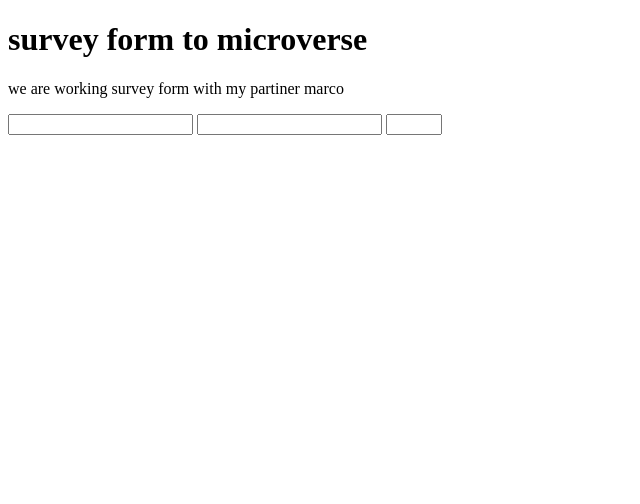
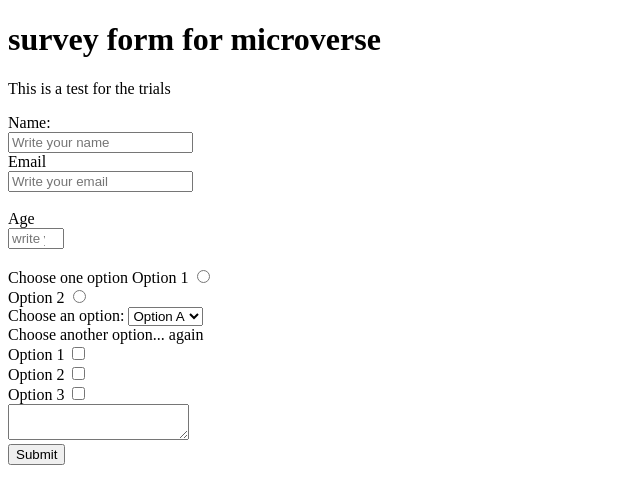
Before and after one commit to MarcoDDM/time-marco, a plain HTML site: page index.html in a window 1280 px wide. Shown: the whole page, without its empty margins (0-640 px from the left). Drawn offline with Linux system fonts and the light colour scheme.

Commit message:
17/17 tests passed

```diff
--- a/index.html
+++ b/index.html
@@ -7,18 +7,68 @@
   </head>
 
   <body>
-    <h1 id="title"> survey form to microverse </h1>
-<P id="description">we are working survey form with my partiner marco</P>
+    <h1 id="title"> survey form for microverse </h1>
+<P id="description">This is a test for the trials</P>
 
 <div>
 <form id="survey-form">
 
-  <input type="text" id="name">
-  <input type="email" id="email">
-  <input type="number" id="number" min="18" max="99">
+  <label id="name-label">Name:</label><br>
+
+  <input type="text" id="name" required placeholder="Write your name"><br>
+
+  <label id="email-label">Email</label><br>
+
+  <input type="email" id="email" required placeholder="Write your email"><br><br>
+
+  <label id="number-label" >Age</label><br>
+
+  <input type="number" id="number" min="18" max="99" placeholder="write your age"><br><br>
+
+
+ <label type="text">Choose one option</label>
+
+ <label>Option 1
+  <input name="radio-option" type="radio" id="radio" value="first-option">
+ </label> <br>
+ <label>Option 2
+  <input name="radio-option" type="radio" id="radio" value="second-option">
+ </label> <br>
+
+ <label type="text">Choose an option:</label>
+
+  <select name="option" id="dropdown">
+    <option value="option">Option A</option>
+    <option value="option">Option B</option>
+    <option value="option">Option C</option>
+    <option value="option">Option D</option>
+  </select>
+
+  <br>
+
+  <label type="checkbox">
+    <label type="text">Choose another option... again</label> <br>
+    <label>Option 1
+      <input value="1" type="checkbox">
+    </label><br>
+    <label>Option 2
+      <input value="2" type="checkbox">
+    </label><br>
+    <label>Option 3
+      <input value="3" type="checkbox">
+    </label><br>
+  </label>
+
+  <textarea></textarea><br>
+
+  <button id="submit">Submit</button>
 
 
 </form>
+
+
+
+
 </div>
 
 
```
